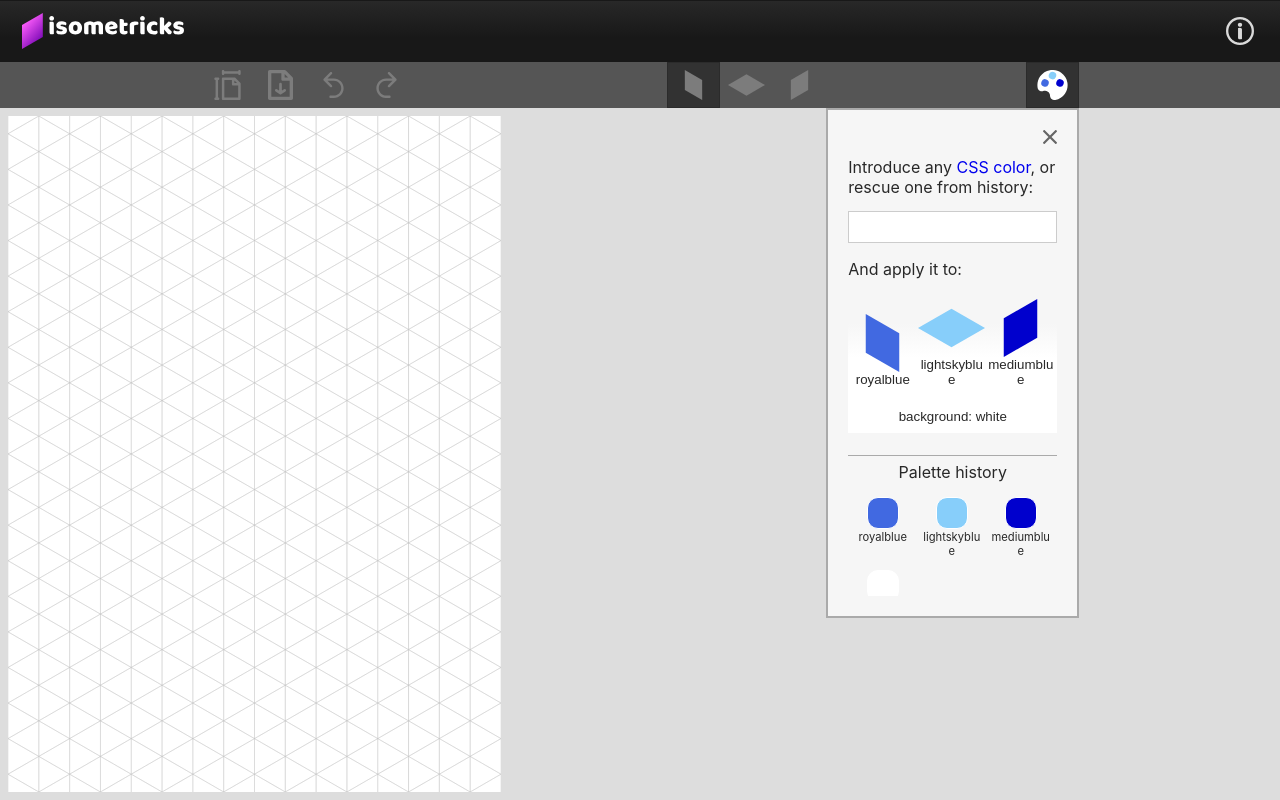
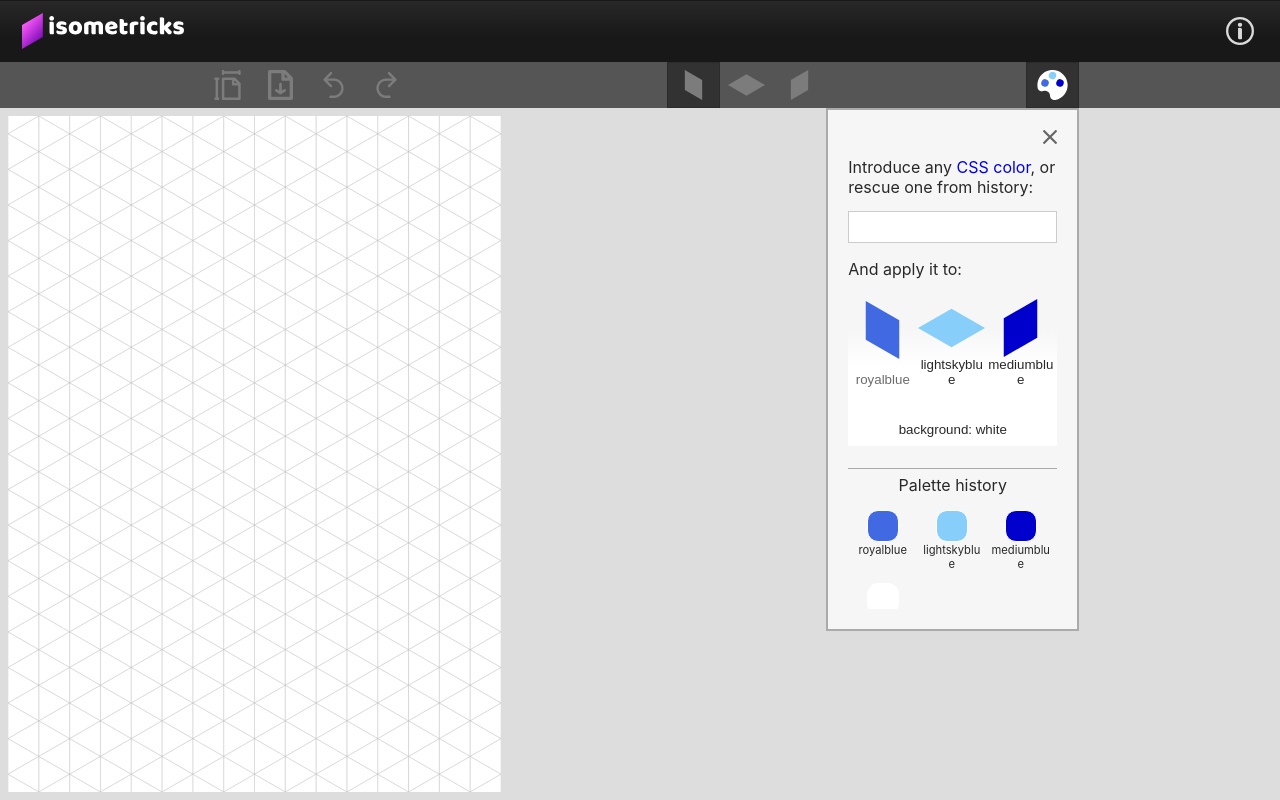
Before and after one commit to NicolasLetellier/isometricks, a React (Create React App) app: page / in a window 1280 px wide. Both pictures are taken after a click on the button 1052 px from the left and 85 px from the top of the page. Built offline with nearby package versions, Linux system fonts and the light colour scheme.

Commit message:
link experimental color setter

```diff
--- a/src/editor/colorUtils.js
+++ b/src/editor/colorUtils.js
@@ -15,7 +15,7 @@ function cssColorSyntaxValidator(colorInput) {
 function colorToRgbParser(cssColor) {
   const div = document.createElement('div');
   div.style.color = cssColor;
-  const match = Window.getComputedStyle(div).color.match(/^rgb\s*\(\s*(\d{1,3})\s*,\s*(\d{1,3})\s*,\s*(\d{1,3})\s*\)$/i);
+  const match = getComputedStyle(div).color.match(/^rgb\s*\(\s*(\d{1,3})\s*,\s*(\d{1,3})\s*,\s*(\d{1,3})\s*\)$/i);
   if (match) {
     return [
       match[1],
--- a/src/editor/toolbar/Palette.js
+++ b/src/editor/toolbar/Palette.js
@@ -3,7 +3,7 @@ import React, { useState } from 'react';
 
 import CloseDropdownButton from './CloseDropdownButton';
 
-import { cssColorSyntaxValidator } from '../colorUtils';
+import { cssColorSyntaxValidator, textContrastedGrey } from '../colorUtils';
 
 import './Palette.css';
 
@@ -21,6 +21,7 @@ function Palette({
     selectedColors.top,
     selectedColors.left
   ]);
+  const [contrastedTextColor, setContrastedTextColor] = useState([108, 108, 108]);
   const [colorSyntaxErrorMessage, setColorSyntaxErrorMessage] = useState(null);
 
   function closeDialog() {
@@ -57,11 +58,15 @@ function Palette({
         // left, top, right or background
         setSelectedColors((previousColors) => {
           const copiedColors = Object.assign({}, previousColors);
-          copiedColors[colorTarget] = color;
+          copiedColors[colorTarget] = trimmedColor;
           return copiedColors;
         })
 
+        const contrastedTextRgb = textContrastedGrey(trimmedColor);
+        setContrastedTextColor(contrastedTextRgb);
+
         addToColorHistory(color);
+
         changeInput('');
       }
     }
@@ -194,7 +199,13 @@ function Palette({
                     >
                     </polygon>
                   </svg>
-                  {selectedColors.left}
+                  <p
+                    style={{
+                      color: `rgb(${contrastedTextColor[0]}, ${contrastedTextColor[1]}, ${contrastedTextColor[2]})`
+                    }}
+                  >
+                    {selectedColors.left}
+                  </p>
                 </button>
                 <button
                   type="button"
```
